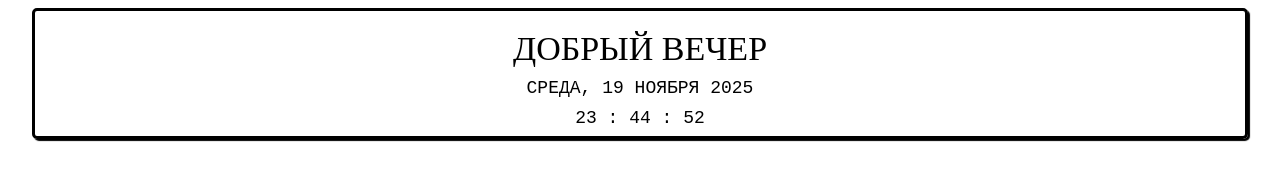
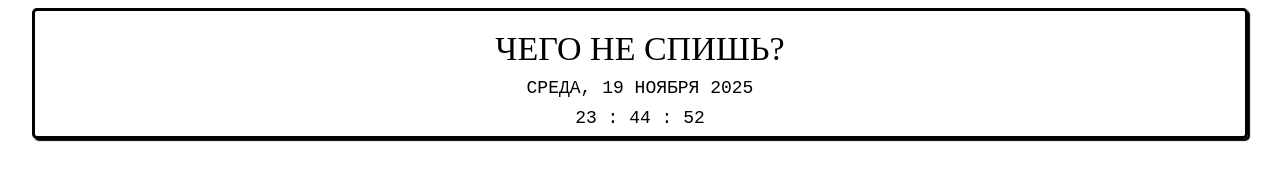
Before and after one commit to swpoznan/notion, a plain HTML site: page index.html in a window 1280 px wide. Drawn offline with Linux system fonts and the light colour scheme.

Commit message:
Update index.html

```diff
--- a/index.html
+++ b/index.html
@@ -70,12 +70,14 @@
       const hrs = today.getHours();
       let greet = "";
 
-      if (hrs < 12)
+      if (hrs >= 06 && hrs < 12)
         greet = "Доброе утро";
       else if (hrs >= 12 && hrs < 18)
         greet = "Добрый день";
+      else if (hrs >= 18 && hrs < 23)
+        greet = "Добрый вечер";
       else
-        greet = "Добрый вечер";
+        greet = "Чего не спишь?";
 
       document.getElementById("greet").innerHTML = greet;
     }
```
